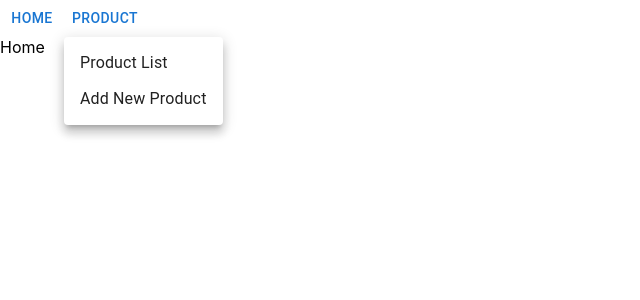
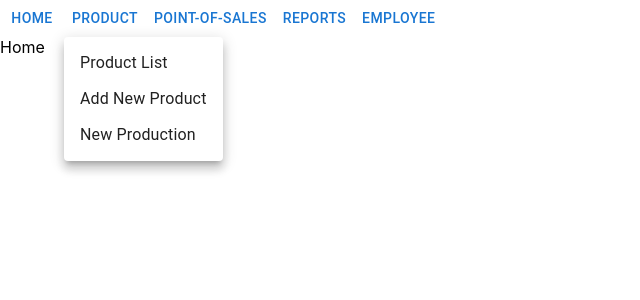
Before and after one commit to jaslife1/bcms-product-mgmt, a React app: page / in a window 1280 px wide. Both pictures are taken after a click on the button "PRODUCT". Shown: the top 300 px of the page, without its empty margins (0-640 px from the left). Built offline with nearby package versions, Linux system fonts and the light colour scheme; what react-relay would draw is missing.

Commit message:
Add placeholder menu items

```diff
--- a/src/components/NavigationBar.js
+++ b/src/components/NavigationBar.js
@@ -7,6 +7,8 @@ import { useNavigate } from "react-router-dom";
 export default function NavigationBar() {
     const [anchorEl, setAnchorEl] = React.useState(null);
     const openProduct = Boolean(anchorEl);
+
+    const navigate = useNavigate();
 
     const handleHomeClick = (event) => {
         navigate("/")
@@ -18,8 +20,6 @@ export default function NavigationBar() {
         setAnchorEl(null);
     };
 
-    const navigate = useNavigate();
-
     const addNewProduct = () => {
         handleClose()
         navigate("/addproduct")
@@ -30,13 +30,30 @@ export default function NavigationBar() {
         navigate("/products")
     }
 
+    const newProduction = () => {
+        handleClose()
+        navigate("/newproduction")
+    }
+
+    const pointofsales = () => {
+        handleClose()
+        navigate("/pointofsales")
+    }
+
+    const reports = () => {
+        handleClose()
+        navigate("/reports")
+    }
+
+    const employee = () => {
+        handleClose()
+        navigate("/employee")
+    }
+
     return (
         <div>
         <Button
             id="basic-button"
-            aria-controls={openProduct ? 'basic-menu' : undefined}
-            aria-haspopup="true"
-            aria-expanded={openProduct ? 'true' : undefined}
             onClick={handleHomeClick}
         >
             Home
@@ -61,7 +78,26 @@ export default function NavigationBar() {
         >
             <MenuItem onClick={listProducts}>Product List</MenuItem>
             <MenuItem onClick={addNewProduct}>Add New Product</MenuItem>
+            <MenuItem onClick={newProduction}>New Production</MenuItem>
         </Menu>
+        <Button
+            id="basic-button"
+            onClick={pointofsales}
+        >
+            Point-of-Sales
+        </Button>
+        <Button
+            id="basic-button"
+            onClick={reports}
+        >
+            Reports
+        </Button>
+        <Button
+            id="basic-button"
+            onClick={employee}
+        >
+            Employee
+        </Button>
         </div>
     );
 }
```
Also changed, not shown: src/components/App.js (+2 -5 lines).
